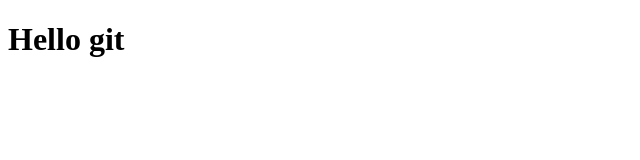
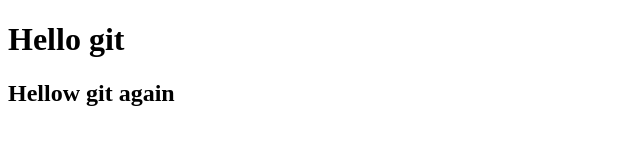
Before and after one commit to narozhnov/fe22_gitLesson, a plain HTML site: page index.html in a window 1280 px wide. Shown: the whole page, without its empty margins (0-640 px from the left). Drawn offline with Linux system fonts and the light colour scheme.

Commit message:
h2 was added

```diff
--- a/index.html
+++ b/index.html
@@ -6,5 +6,6 @@
 </head>
 <body>
     <h1>Hello git</h1>
+    <h2>Hellow git again</h2>
 </body>
 </html>
```
